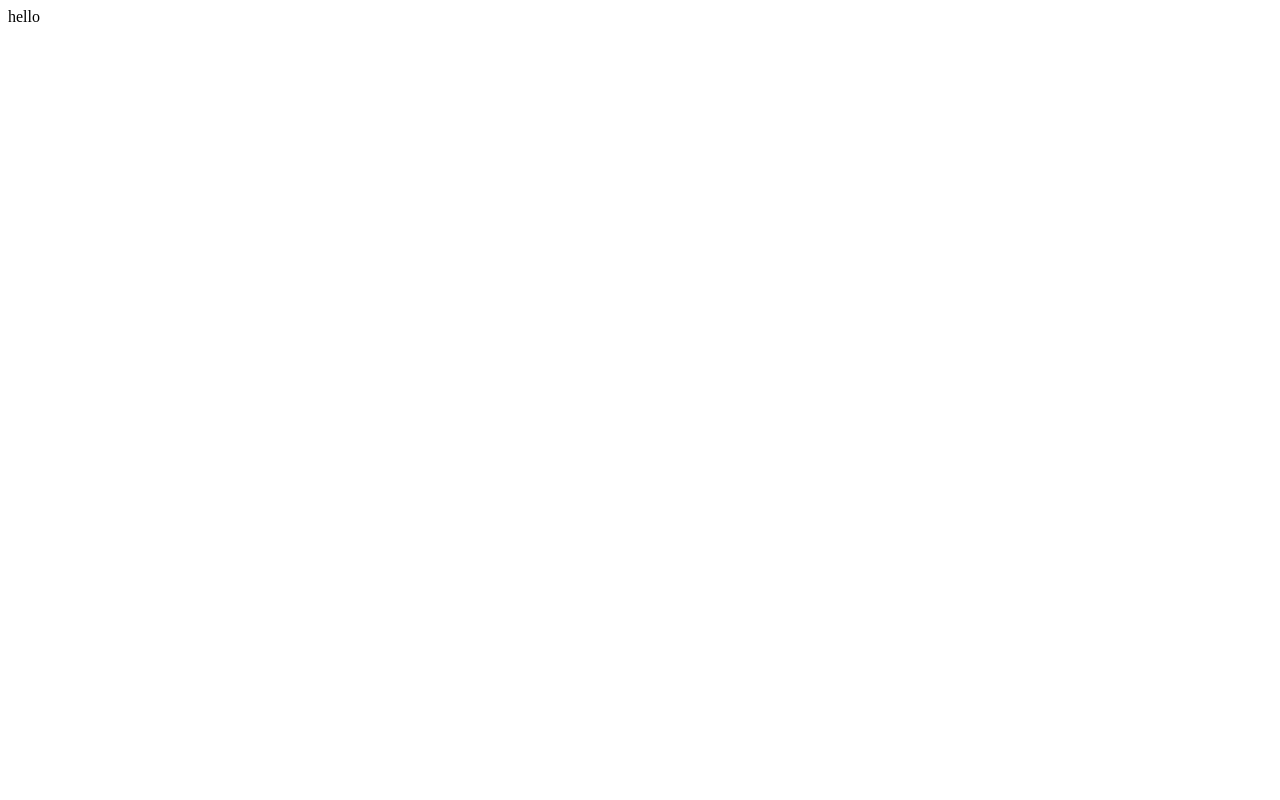
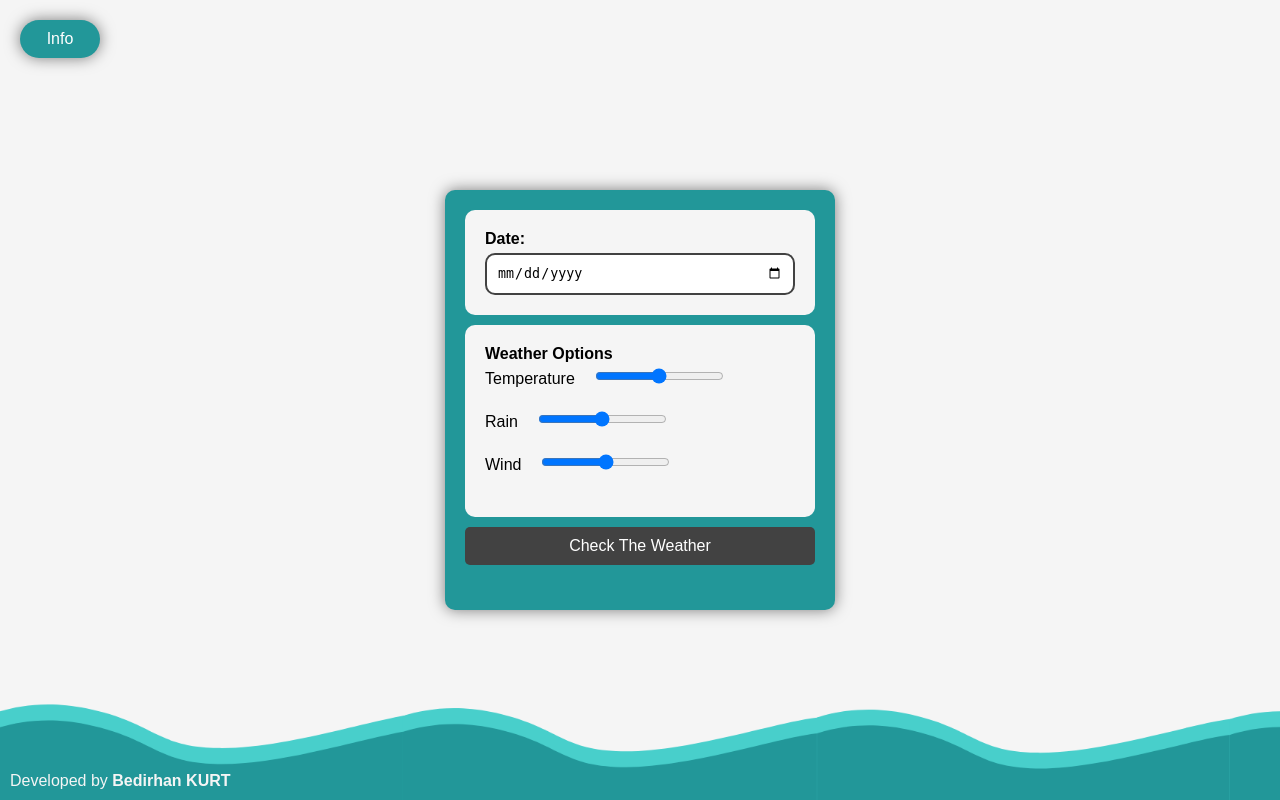
Before and after one commit to DeepCodeRz/CheckOUT, a Flask app: page / in a window 1280 px wide. Before the commit the page is almost empty. Run offline with Flask 3, Linux system fonts and the light colour scheme.

Commit message:
important update

```diff
--- a/static/script.js
+++ b/static/script.js
@@ -0,0 +1,24 @@
+// Chart.js ile basit bir grafik oluşturma
+const ctx = document.getElementById('workoutChart').getContext('2d');
+const workoutChart = new Chart(ctx, {
+    type: 'line',
+    data: {
+        labels: ['Jan', 'Feb', 'Mar', 'Apr', 'May', 'Jun', 'Jul', 'Aug', 'Sep'],
+        datasets: [{
+            label: 'Monthly Workouts',
+            data: [5, 7, 3, 6, 8, 10, 12, 9, 11],
+            backgroundColor: 'rgba(41, 128, 185, 0.2)',
+            borderColor: '#2980b9',
+            borderWidth: 2,
+            tension: 0.4
+        }]
+    },
+    options: {
+        responsive: true,
+        scales: {
+            y: {
+                beginAtZero: true
+            }
+        }
+    }
+});
--- a/static/style.css
+++ b/static/style.css
@@ -0,0 +1,146 @@
+* {
+    margin: 0;
+    padding: 0;
+    box-sizing: border-box;
+}
+
+body {
+    font-family: Arial, sans-serif;
+    background-color: #F5F5F5;
+    display: flex;
+    justify-content: center;
+    align-items: center;
+    height: 100vh;
+}
+
+#bg{
+    position: absolute;
+    height: 100%;
+    width: 100%;
+}
+.card {
+    z-index: 1;
+    background-color: #229799;
+    border-radius: 10px;
+    padding: 20px;
+    box-shadow: 0 0 15px rgba(0, 0, 0, 0.5);
+    width: 390px;
+    position: relative;
+}
+
+h2 {
+    margin-bottom: 20px;
+    color: #F5F5F5;
+}
+
+.form-group {
+    margin-bottom: 10px;
+    text-align: left;
+    background-color: #F5F5F5;
+    border-radius: 10px;
+    padding: 20px;
+}
+
+label {
+    display: block;
+    margin-bottom: 5px;
+    color: black;
+    font-weight: bold;
+
+}
+
+.weather-options label {
+    font-weight: normal;
+}
+
+input[type="range"] {
+    margin-left: 20px;
+}
+
+button {
+    padding: 10px 20px;
+    background-color: #424242;
+    color: white;
+    border: none;
+    border-radius: 5px;
+    cursor: pointer;
+    width: 100%;
+    font-size: 16px;
+}
+
+button:hover {
+    background-color: #3a3a3a;
+}
+
+.greenResult {
+    margin-top: 25px;
+    text-align: center;
+}
+
+.greenResult p {
+    font-size: 18px;
+    color: white;
+    background-color: #218838;
+    padding: 50px;
+    width: 100%;
+    border-radius: 12px;
+    cursor: default;
+    box-shadow: 0 0 15px rgba(0, 0, 0, 0.2);
+    display: none;
+}
+
+.redResult {
+    margin-top: 25px;
+    text-align: center;
+}
+
+.redResult p {
+    font-size: 18px;
+    color: white;
+    background-color: #882121;
+    padding: 50px;
+    width: 100%;
+    border-radius: 12px;
+    cursor: default;
+    box-shadow: 0 0 15px rgba(0, 0, 0, 0.2);
+    display: none;
+}
+
+.credit{
+    position: absolute;
+    bottom: 10px;
+    left: 10px;
+    color: #F5F5F5;
+}
+
+.info button {
+    background-color: #229799;
+    color: white;
+    box-shadow: 0 0 15px rgba(0, 0, 0, 0.5);
+    border-radius: 20px;
+    position: absolute;
+    top: 20px;
+    left: 20px;
+    width: 80px;
+}
+
+.info button:hover {
+    background-color: #1a7577;
+}
+
+.infoImg {
+    scale: 40%;
+}
+
+#InfoImg {
+    scale: 50%;
+    border-radius: 30px;
+    box-shadow: 0 0 15px rgba(0, 0, 0, 0.5);
+}
+
+#date {
+    padding: 10px;
+    border-radius: 10px;
+    border: 2px solid #424242;
+    width: 100%;
+}
--- a/templates/index.html
+++ b/templates/index.html
@@ -2,11 +2,44 @@
 <html lang="en">
 <head>
     <meta charset="UTF-8">
-    <title>CheckOUT</title>
+    <meta name="viewport" content="width=device-width, initial-scale=1.0">
+    <title>CheckOUT!</title>
     <link rel="stylesheet" href="{{ url_for('static', filename='style.css') }}">
 </head>
 <body>
-    hello
+<img id="bg" src="{{ url_for('static', filename='bg.png') }}">
+<img id="InfoImg" src="{{ url_for('static', filename='InfoImg.png') }}" style="display: none">
+<div class="card">
+    <div class="form-group">
+        <label for="date" typeof="text">Date:</label>
+        <input type="date" id="date" name="date">
+    </div>
+
+    <div class="form-group">
+        <label>Weather Options</label>
+        <div class="weather-options">
+            <label>Temperature<input type="range" id="temp"></label><br>
+            <label>Rain<input type="range" id="rain"></label><br>
+            <label>Wind<input type="range" id="wind"></label><br>
+        </div>
+    </div>
+
+    <button id="checkBtn">Check The Weather</button>
+
+    <div class="greenResult">
+        <p>According to weather guess <br><b>You can go out!</b></p>
+    </div>
+     <div class="redResult">
+        <p>According to weather guess <br><b>You shouldn"t go out!</b></p>
+    </div>
+</div>
+
+<div class="info">
+    <button id="Info">Info</button>
+</div>
+
+<div class="credit">Developed by <strong>Bedirhan KURT</strong></div>
+
+<script src="{{ url_for('static', filename='options.js') }}"></script>
 </body>
-<script src="{{ url_for('static', filename='script.js') }}"></script>
 </html>
```
Also changed, not shown: static/bg.png (added).
